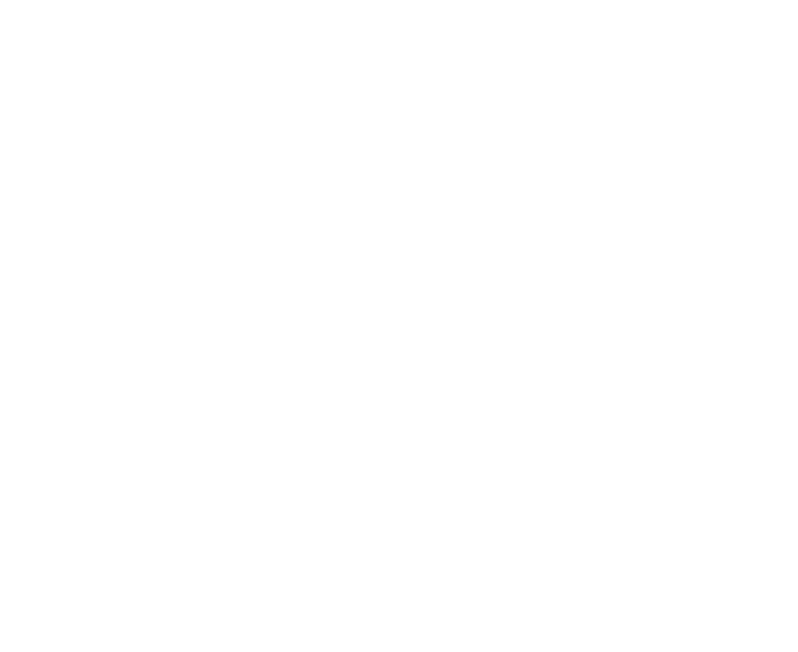
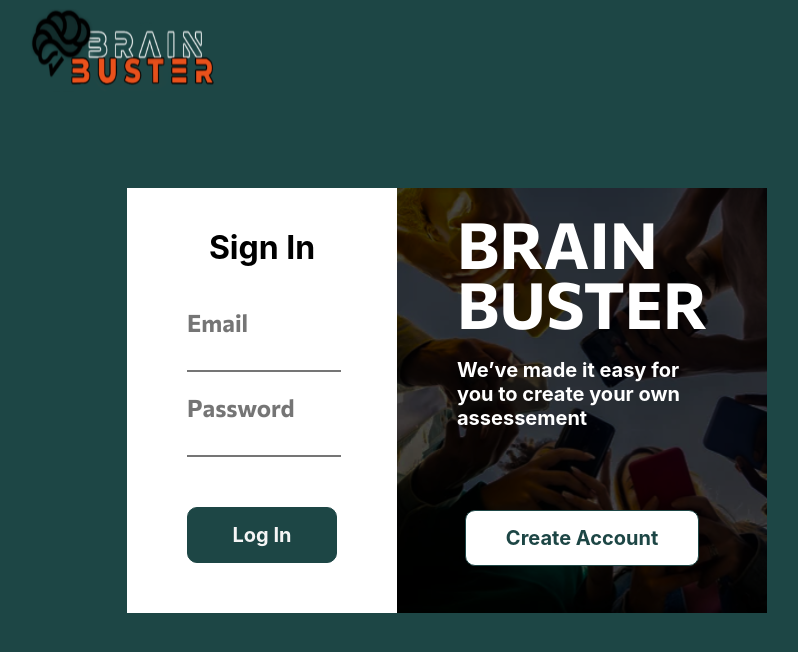
Before and after one commit to clint360/brain-buster-frontend, a React (Create React App) app: page / in a window 1280 px wide. Before the commit this address had no page. Shown: the top 652 px of the page, without its empty margins (193-991 px from the left). Built offline with nearby package versions, Linux system fonts and the light colour scheme.

Commit message:
Done with the registration, login and current user auth

```diff
--- a/package.json
+++ b/package.json
@@ -6,6 +6,7 @@
     "@testing-library/jest-dom": "^5.16.5",
     "@testing-library/react": "^13.4.0",
     "@testing-library/user-event": "^13.5.0",
+    "axios": "^1.4.0",
     "react": "^18.2.0",
     "react-dom": "^18.2.0",
     "react-router-dom": "^6.10.0",
--- a/src/App.jsx
+++ b/src/App.jsx
@@ -18,7 +18,7 @@ function App() {
   return (
     <Router>
       <Routes>
-        <Route path="/login" element={<Login />} />
+        <Route path="/" element={<Login />} />
         <Route path="/signup" element={<Signup />} />
         <Route path="/admin">
           <Route path="/admin/dashboard" element={<AdminDashboard />} />
--- /dev/null
+++ b/src/api/auth.js
@@ -0,0 +1,17 @@
+import { httpClient } from './axios';
+
+export function register(user) {
+  return httpClient.post('user/addUser', user);
+}
+
+export function login(emailAddress, password) {
+  return httpClient.post('user/login', { emailAddress, password });
+}
+
+export function getCurrentUser() {
+  return httpClient.get('user/current-user').then(({ data }) => data);
+}
+
+export function updateUser(userUpdate) {
+  return httpClient.put(`user/${userUpdate.id}`, userUpdate);
+}
--- a/src/core/components/atoms/Button.jsx
+++ b/src/core/components/atoms/Button.jsx
@@ -1,8 +1,9 @@
+/* eslint-disable react/button-has-type */
 /* eslint-disable react/prop-types */
 import React from 'react';
 import './Button.css';
 
-function Button({ title, borderColor, color, background, onClick }) {
+function Button({ title, borderColor, color, background, type }) {
   const buttonStyle = {
     fontFamily: 'Inter',
     border: borderColor ? `1px solid ${borderColor}` : `1px solid #1D4645`,
@@ -17,12 +18,7 @@ function Button({ title, borderColor, color, background, onClick }) {
     cursor: 'pointer',
   };
   return (
-    <button
-      className="mainButton"
-      type="button"
-      onClick={onClick}
-      style={buttonStyle}
-    >
+    <button className="mainButton" type={type} style={buttonStyle}>
       {title}
     </button>
   );
--- /dev/null
+++ b/src/utils.js
@@ -0,0 +1,14 @@
+/* eslint-disable no-undef */
+const TOKEN_LOCATION = 'token';
+
+export function saveToken(token) {
+  localStorage.setItem(TOKEN_LOCATION, token);
+}
+
+export function deleteToken() {
+  localStorage.clear();
+}
+
+export function readToken() {
+  return localStorage.getItem(TOKEN_LOCATION);
+}
--- a/src/view/pages/admin/profile/AdminProfile.jsx
+++ b/src/view/pages/admin/profile/AdminProfile.jsx
@@ -1,8 +1,34 @@
-import React from 'react';
+/* eslint-disable no-console */
+/* eslint-disable react/prop-types */
+/* eslint-disable jsx-a11y/label-has-associated-control */
+/* eslint-disable no-undef */
+import React, { useRef } from 'react';
+/* import { useNavigate } from 'react-router-dom'; */
 import Button from '../../../../core/components/atoms/Button';
 import AdminTemplate from '../../../templates/admin/admintemplate/AdminTemplate';
+import AuthGuard from './AuthGuard';
+import { updateUser } from '../../../../api/auth';
+/* import { deleteToken } from '../../../../utils'; */
 
-function AdminProfile() {
+function AdminProfile({ user }) {
+  /* const [loading, setLoading] = useState(false); */
+  /* const navigate = useNavigate(); */
+  const bioRef = useRef(null);
+
+  const handleSubmit = async (e) => {
+    e.preventDefault();
+    const data = new FormData(e.currentTarget);
+    const UserBio = bioRef.current.value;
+    const values = Object.fromEntries(data.entries());
+    const update = { id: user.id, ...values, bio: UserBio };
+    console.log(update);
+    await updateUser(update);
+    setLoading(true);
+
+    setTimeout(() => {
+      setLoading(false);
+    }, 2000);
+  };
   return (
     <div>
       <AdminTemplate
@@ -17,7 +43,7 @@ function AdminProfile() {
                 <div className="circle">J.D</div>
               </div>
               <div className="aboutyou">
-                <legend>Bio</legend>
+                <label>Bio</label>
                 <div className="textareadiv">
                   <textarea
                     name="bio"
@@ -25,62 +51,72 @@ function AdminProfile() {
                     cols="30"
                     rows="10"
                     placeholder="Write your about here"
+                    defaultValue={user.bio}
+                    ref={bioRef}
                   />
                 </div>
               </div>
             </div>
+            <form action="" onSubmit={handleSubmit}>
               <div className="column">
                 <div className="field">
-                <legend>Name</legend>
+                  <label>Name</label>
                   <div className="input_block">
                     <i className="fa-solid fa-user" />
-                  <input type="text" defaultValue="Clint" />
+                    <input
+                      name="fullName"
+                      type="text"
+                      defaultValue={user.fullName}
+                    />
                   </div>
                 </div>
                 <div className="field">
-                <legend>Phone Number</legend>
+                  <label>Email</label>
                   <div className="input_block">
-                  <i className="fa-solid fa-phone" />
-                  <input type="text" defaultValue="+237680612360" />
+                    <i className="fa-solid fa-envelope" />
+                    <input
+                      disabled
+                      name="emailAddress"
+                      type="email"
+                      defaultValue={user.emailAddress}
+                    />
                   </div>
                 </div>
                 <div className="field">
-                <legend>Email</legend>
+                  <label>Password</label>
                   <div className="input_block">
-                  <i className="fa-solid fa-envelope" />
-                  <input type="text" defaultValue="clint360.rebase@gmail.com" />
+                    <i className="fa-solid fa-lock" />
+                    <input
+                      disabled
+                      name="password"
+                      type="password"
+                      defaultValue={user.password}
+                    />
                   </div>
                 </div>
-              <div className="field">
-                <legend>Subject</legend>
-                <div className="input_block">
-                  <i className="fa-sharp fa-solid fa-book" />
-                  <input type="text" defaultValue="Physics" />
+                <div className="action">
+                  <Button type="submit" title="Update" />
                 </div>
               </div>
-              <div className="field">
-                <legend>Change Password?</legend>
-                <div className="input_block">
-                  <i className="fa-solid fa-lock" />
-                  <input type="password" defaultValue="+237680612360" />
-                </div>
-              </div>
-            </div>
+            </form>
             <div className="column">
               <div className="column3">
-                <legend>Actions</legend>
+                <label>Actions</label>
                 <div className="action">
                   <Button
                     title="Reset"
                     background="#E8522A"
                     borderColor="#E8522A"
+                    type="button"
                   />
                 </div>
                 <div className="action">
-                  <Button title="Update" />
-                </div>
-                <div className="action">
-                  <Button title="Log Out" background="white" color="#1D4645" />
+                  <Button
+                    type="button"
+                    title="Log Out"
+                    background="white"
+                    color="#1D4645"
+                  />
                 </div>
               </div>
             </div>
@@ -91,4 +127,4 @@ function AdminProfile() {
   );
 }
 
-export default AdminProfile;
+export default AuthGuard(AdminProfile);
--- /dev/null
+++ b/src/view/pages/admin/profile/AuthGuard.jsx
@@ -0,0 +1,32 @@
+/* eslint-disable no-console */
+/* eslint-disable react/jsx-props-no-spreading */
+/* eslint-disable no-shadow */
+import { useEffect, useState } from 'react';
+import { useNavigate } from 'react-router-dom';
+import { getCurrentUser } from '../../../../api/auth';
+
+let currentUser;
+
+function AuthGuard(Component) {
+  function Guard(props) {
+    const [user, setUser] = useState(currentUser);
+    const navigate = useNavigate();
+
+    useEffect(() => {
+      if (user) return;
+      getCurrentUser()
+        .then((user) => {
+          setUser(user);
+          currentUser = user;
+          console.log(user);
+        })
+        .catch(() => {
+          navigate('/login', { replace: true });
+        });
+    }, [navigate, user]);
+    return user ? <Component {...props} user={user} /> : <>loading..</>;
+  }
+  return Guard;
+}
+
+export default AuthGuard;
--- a/src/view/pages/auth/Auth.css
+++ b/src/view/pages/auth/Auth.css
@@ -69,8 +69,8 @@
     color: #1D4645;
 }
 
-.box1 legend,
-.form legend {
+.box1 label,
+.form label {
     font-family: 'Commissioner';
     font-style: normal;
     font-weight: 700;
--- a/src/view/pages/auth/Login.jsx
+++ b/src/view/pages/auth/Login.jsx
@@ -1,10 +1,36 @@
-import React from 'react';
-import { Link } from 'react-router-dom';
+/* eslint-disable no-console */
+/* eslint-disable no-undef */
+/* eslint-disable jsx-a11y/label-has-associated-control */
+import React, { useState } from 'react';
+import { Link, useNavigate } from 'react-router-dom';
 import Button from '../../../core/components/atoms/Button';
 import './Auth.css';
+import { login } from '../../../api/auth';
 import myLogo from '../../../assets/images/logo.svg';
+import { saveToken } from '../../../utils';
 
 function Login() {
+  const [isLoading, setIsLoading] = useState(false);
+  const [error, setError] = useState('');
+  const navigate = useNavigate();
+  const handleSubmit = async (event) => {
+    event.preventDefault();
+    const values = Object.fromEntries(
+      new FormData(event.currentTarget).entries()
+    );
+    try {
+      const { data } = await login(values.emailAddress, values.password);
+      if (data === 'Email or Password incorrect') {
+        setError('Invalid emailAdress or password');
+      } else {
+        console.log(values.emailAddress, values.password, data);
+        saveToken(data);
+        navigate('/admin/dashboard');
+      }
+    } finally {
+      setIsLoading(false);
+    }
+  };
   return (
     <div>
       <div className="logo_head">
@@ -21,16 +47,20 @@ function Login() {
             <h1 style={{ textAlign: 'center', padding: '40px 0', margin: '0' }}>
               Sign In{' '}
             </h1>
+            <form action="" onSubmit={handleSubmit}>
               <div className="form">
-              <legend>Email</legend>
-              <input type="text" /> <br />
+                <label>Email</label>
+                <input name="emailAddress" type="email" required /> <br />
                 <br />
-              <legend>Password</legend>
-              <input type="text" /> <br />
+                <label>Password</label>
+                <input name="password" type="password" required /> <br />
               </div>
+              {isLoading && <p>Loading...</p>}
+              {error && <p className="error">{error}</p>}
               <div className="createAccountButton">
                 <Button title="Log In" />
               </div>
+            </form>
           </div>
           <div className="box2">
             <div className="text">
@@ -43,6 +73,7 @@ function Login() {
               <Link to="/signup">
                 {' '}
                 <Button
+                  type="submit"
                   title="Create Account"
                   background="white"
                   color="#1D4645"
--- a/src/view/pages/auth/Signup.jsx
+++ b/src/view/pages/auth/Signup.jsx
@@ -1,10 +1,24 @@
+/* eslint-disable no-undef */
+/* eslint-disable jsx-a11y/label-has-associated-control */
+/* eslint-disable no-console */
 import React from 'react';
-import { Link } from 'react-router-dom';
+import { Link, useNavigate } from 'react-router-dom';
 import Button from '../../../core/components/atoms/Button';
+import { register } from '../../../api/auth';
 import './Auth.css';
 import myLogo from '../../../assets/images/logo.svg';
 
 function Signup() {
+  const navigate = useNavigate();
+  const handleSubmit = async (event) => {
+    event.preventDefault();
+    const data = new FormData(event.currentTarget);
+    const values = Object.fromEntries(data.entries());
+    console.log(values);
+    await register(values);
+    console.log(values);
+    navigate('/admin/dashboard');
+  };
   return (
     <div>
       <div className="logo_head">
@@ -21,19 +35,21 @@ function Signup() {
             <h1 style={{ textAlign: 'center', padding: '40px 0', margin: '0' }}>
               Sign Up{' '}
             </h1>
+            <form action="" onSubmit={handleSubmit}>
               <div className="form">
-              <legend>Name</legend>
-              <input type="text" /> <br />
+                <label>Name</label>
+                <input type="text" name="fullName" required /> <br />
                 <br />
-              <legend>Email</legend>
-              <input type="text" /> <br />
+                <label>Email</label>
+                <input type="email" name="emailAddress" required /> <br />
                 <br />
-              <legend>Password</legend>
-              <input type="text" /> <br />
+                <label>Password</label>
+                <input type="password" name="password" required /> <br />
               </div>
               <div className="createAccountButton">
-              <Button title="Create Account" />
+                <Button type="submit" title="Create Account" />
               </div>
+            </form>
           </div>
           <div className="box2">
             <div className="text">
@@ -43,7 +59,7 @@ function Signup() {
               </span>
             </div>
             <div className="createAccountButton">
-              <Link to="/login">
+              <Link to="/">
                 <Button title="Log In" background="white" color="#1D4645" />
               </Link>
             </div>
```
Also changed, not shown: src/api/axios.js (added, +26 -0 lines), src/view/pages/admin/profile/AdminProfile.css (+8 -4 lines), 1 other file (tests, documents, lock files or other folders). Lines whose indentation alone changed are shown as unchanged.
